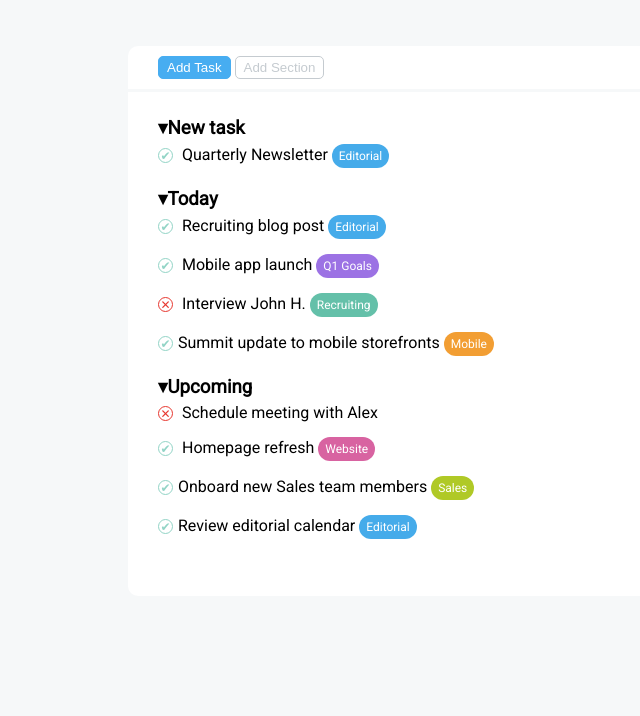
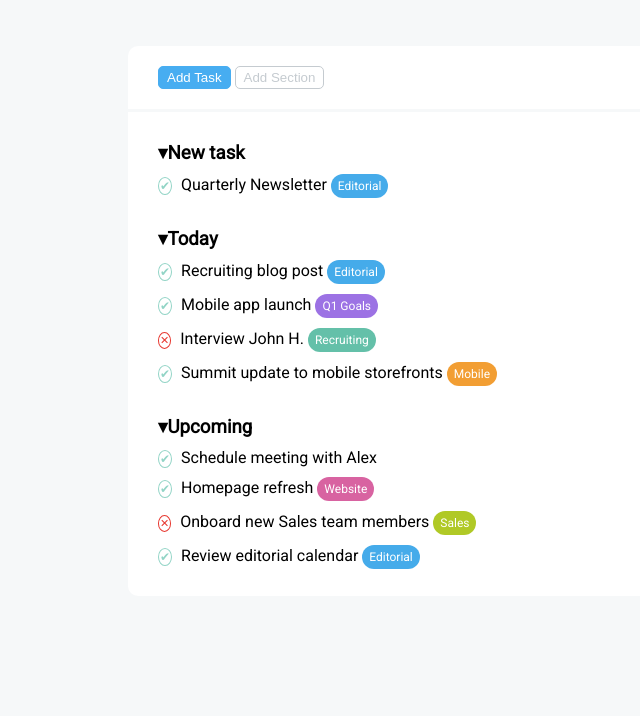
Before and after one commit to ManuelBenini/html-css-toboolist, a plain HTML site: page index.html in a window 1280 px wide. Shown: the part 84-800 px from the top of the page, without its empty margins (0-640 px from the left). Drawn offline with Linux system fonts and the light colour scheme.

Commit message:
Correzione esercizio (cambiati P con liste, cambiato qualche nome classe su css, usati ::before ed after, pulizia codice)

```diff
--- a/css/style.css
+++ b/css/style.css
@@ -1,4 +1,6 @@
-/* generic */
+/*
+  generic
+*/
 
 *{
   margin: 0;
@@ -15,97 +17,114 @@ header, main{
   background-color: white;
 }
 
+main .btn{
+  padding: 3px 8px;
+  border-radius: 5px;
+  border: 1px solid;
+}
 
 
-/* header */
+
+/*
+  header
+*/
 
 header{
   height: 80px;
   padding: 15px;
+  margin-bottom: 50px;
 }
 
-header .logo img{
+header img{
   vertical-align: middle;
 }
 
-header h1{
-  display: inline-block;
+header #logo-name{
   font-size: 45px;
   vertical-align: middle;
 }
 
 
 
-/* main */
+/*
+  main
+*/
 
 .container-top{
   height: 550px;
   width: 80%;
-  margin: 50px auto;
+  min-width: 700px;
+  margin: 0px auto;
   border-radius: 10px;
 }
 
 main .top-section{
+  padding: 20px 30px;
   border-bottom: 3px solid #f6f8f9;
 }
 
-main .button{
-  padding: 3px 8px;
-  border-radius: 5px;
-  border: 1px solid;
-}
-
-main .button.task{
+main .btn.task{
   background-color: #47adf1;;
   border-color: #47adf1;
   color: white;
-  margin: 10px 0 10px 30px;
 }
 
-main .button.section{
+main .btn.section{
   background-color: white;
   border-color: #c5cbd0;
   color: #c5cbd0;
 }
 
 
-/* main-section */
+
+/*
+  main-section
+*/
 
 main .container-middle{
-  padding: 5px 30px;
+  padding: 0px 30px;
 }
 
 main section .task-history{
-  margin-top: 20px;
+  list-style-type: none;
+  margin-top: 30px;
 }
 
-main section p{
-  margin: 5px 0 15px 0;
+main section ul h3::before{
+  content: '\25BE';
 }
 
-main section .check{
-  display: inline-block;
-  height: 15px;
-  width: 15px;
-  border: 1px solid;
+main section ul li:nth-child(1n){
+  margin-top: 10px;
+}
+
+main section ul li .check-positive::after{
+  content: '\2714';
+  color: #92d4c6;
+  border: 1px solid #92d4c6;
   border-radius: 50%;
-  text-align: center;
-  line-height: 15px;
   font-size: 12px;
   margin-right: 5px;
+  padding: 1px;
 }
 
-main section .check.positive{
-  color: #92d4c6;
-  border-color: #92d4c6;
+main section ul li .check-negative::after{
+  content: '\2715';
+  color: #e7372f;
+  border: 1px solid #e7372f;
+  border-radius: 50%;
+  font-size: 11px;
+  margin-right: 5px;
+  padding: 1px;
 }
 
-main section .check.negative{
-  color: #e7372f;
-  border-color: #e7372f;
-}
 
-main section .category{
+
+/*
+  tags
+*/
+
+main section ul li .tag{
   color: white;
   display: inline-block;
   font-size: 12px;
@@ -113,26 +132,26 @@ main section .category{
   border-radius: 15px;
 }
 
-main section .editorial.category{
+main section ul li .editorial.tag{
   background-color: #45abea;
 }
 
-main section .goals.category{
+main section ul li .goals.tag{
   background-color: #9c72e4
 }
 
-main section .recruiting.category{
+main section ul li .recruiting.tag{
   background-color: #64c0a9
 }
 
-main section .mobile.category{
+main section ul li .mobile.tag{
   background-color: #f29e33
 }
 
-main section .website.category{
+main section ul li .website.tag{
   background-color: #d863a1
 }
 
-main section .sales.category{
+main section ul li .sales.tag{
   background-color: #b0c926
 }
--- a/index.html
+++ b/index.html
@@ -13,72 +13,71 @@
 <body>
 
   <header>
-    <div class="logo">
       <img src="/img/Logo.png" alt="logo toboolist">
-      <h1>Toboolist</h1>
-    </div>
+      <span id="logo-name">Toboolist</span>
   </header>
 
   <main class="container-top">
     <div class="top-section">
-      <input type="button" value="Add Task" class="button task">
-      <input type="button" value="Add Section" class="button section">
+      <input type="button" value="Add Task" class="btn task">
+      <input type="button" value="Add Section" class="btn section">
     </div>
 
     <!-- tasks -->
     <section class="container-middle">
-      <div class="task-history">
-        <h3>&#9662;New task</h3>
-        <p>
-          <span class="check positive">&#10004;</span> Quarterly Newsletter
-          <span class="editorial category">Editorial</span>
-        </p>
-      </div>
 
-      <div class="task-history">
-        <h3>&#9662;Today</h3>
-        <p>
-          <span class="check positive">&#10004;</span> Recruiting blog post
-          <span class="editorial category">Editorial</span>
-        </p>
+      <ul class="task-history">
+        <li>
+          <h3>New task</h3>
+        </li>
+        <li>
+          <span class="check-positive"></span> Quarterly Newsletter
+          <span class="editorial tag">Editorial</span>
+        </li>
+      </ul>
 
-        <p>
-          <span class="check positive">&#10004;</span> Mobile app launch
-          <span class="goals category">Q1 Goals</span>
-        </p>
+      <ul class="task-history">
+        <li>
+          <h3>Today</h3>
+        </li>
+        <li>
+          <span class="check-positive"></span> Recruiting blog post
+          <span class="editorial tag">Editorial</span>
+        </li>
+        <li>
+          <span class="check-positive"></span> Mobile app launch
+          <span class="goals tag">Q1 Goals</span>
+        </li>
+        <li>
+          <span class="check-negative"></span> Interview John H.
+          <span class="recruiting tag">Recruiting</span>
+        </li>
+        <li>
+          <span class="check-positive"></span> Summit update to mobile storefronts
+          <span class="mobile tag">Mobile</span>
+        </li>
+      </ul>
 
-        <p>
-          <span class="check negative">&#10005;</span> Interview John H.
-          <span class="recruiting category">Recruiting</span>
-        </p>
-
-        <p>
-          <span class="check positive">&#10004;</span>Summit update to mobile storefronts
-          <span class="mobile category">Mobile</span>
-        </p>
-      </div>
-
-      <div class="task-history">
-        <h3>&#9662;Upcoming</h3>
-        <p>
-          <span class="check negative">&#10005;</span> Schedule meeting with Alex
-        </p>
-
-        <p>
-          <span class="check positive">&#10004;</span> Homepage refresh
-          <span class="website category">Website</span>
-        </p>
-
-        <p>
-          <span class="check positive">&#10004;</span>Onboard new Sales team members
-          <span class="sales category">Sales</span>
-        </p>
-
-        <p>
-          <span class="check positive">&#10004;</span>Review editorial calendar
-          <span class="editorial category">Editorial</span>
-        </p>
-      </div>
+      <ul class="task-history">
+        <li>
+          <h3>Upcoming</h3>
+        </li>
+        <li>
+          <span class="check-positive"></span> Schedule meeting with Alex
+        </li>
+        <li>
+          <span class="check-positive"></span> Homepage refresh
+          <span class="website tag">Website</span>
+        </li>
+        <li>
+          <span class="check-negative"></span> Onboard new Sales team members
+          <span class="sales tag">Sales</span>
+        </li>
+        <li>
+          <span class="check-positive"></span> Review editorial calendar
+          <span class="editorial tag">Editorial</span>
+        </li>
+      </ul>
 
     </section>
     <!-- /tasks -->
```
